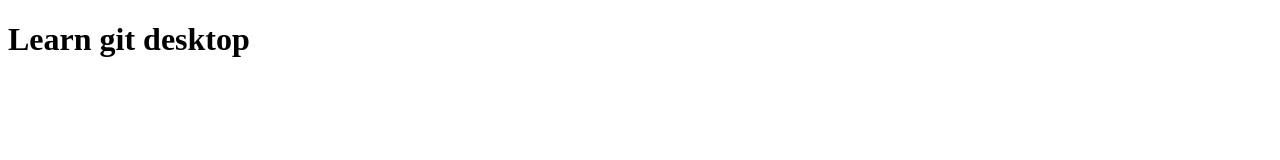
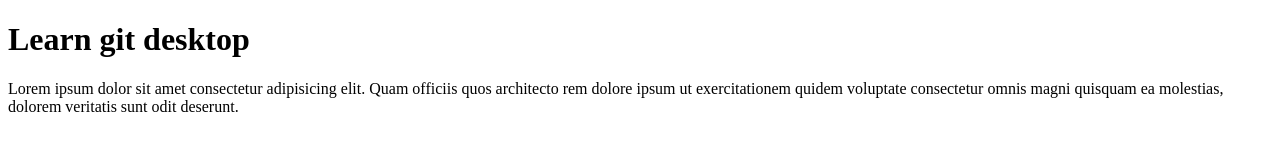
Before and after one commit to porame/git-desktop, a plain HTML site: page index.html in a window 1280 px wide. Drawn offline with Linux system fonts and the light colour scheme.

Commit message:
add some text
add some text

```diff
--- a/index.html
+++ b/index.html
@@ -8,5 +8,6 @@
 </head>
 <body>
     <h1>Learn git desktop</h1>
+    <p>Lorem ipsum dolor sit amet consectetur adipisicing elit. Quam officiis quos architecto rem dolore ipsum ut exercitationem quidem voluptate consectetur omnis magni quisquam ea molestias, dolorem veritatis sunt odit deserunt.</p>
 </body>
 </html>
```
